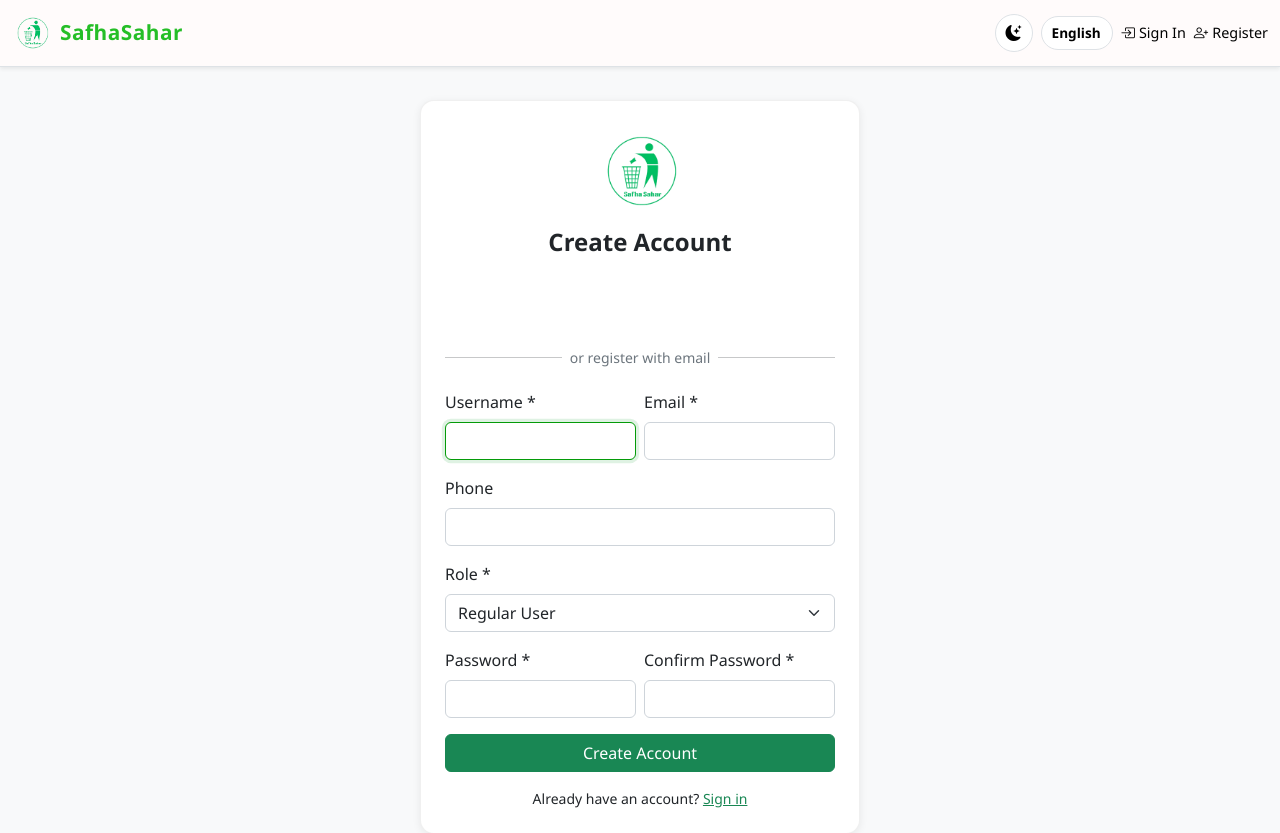
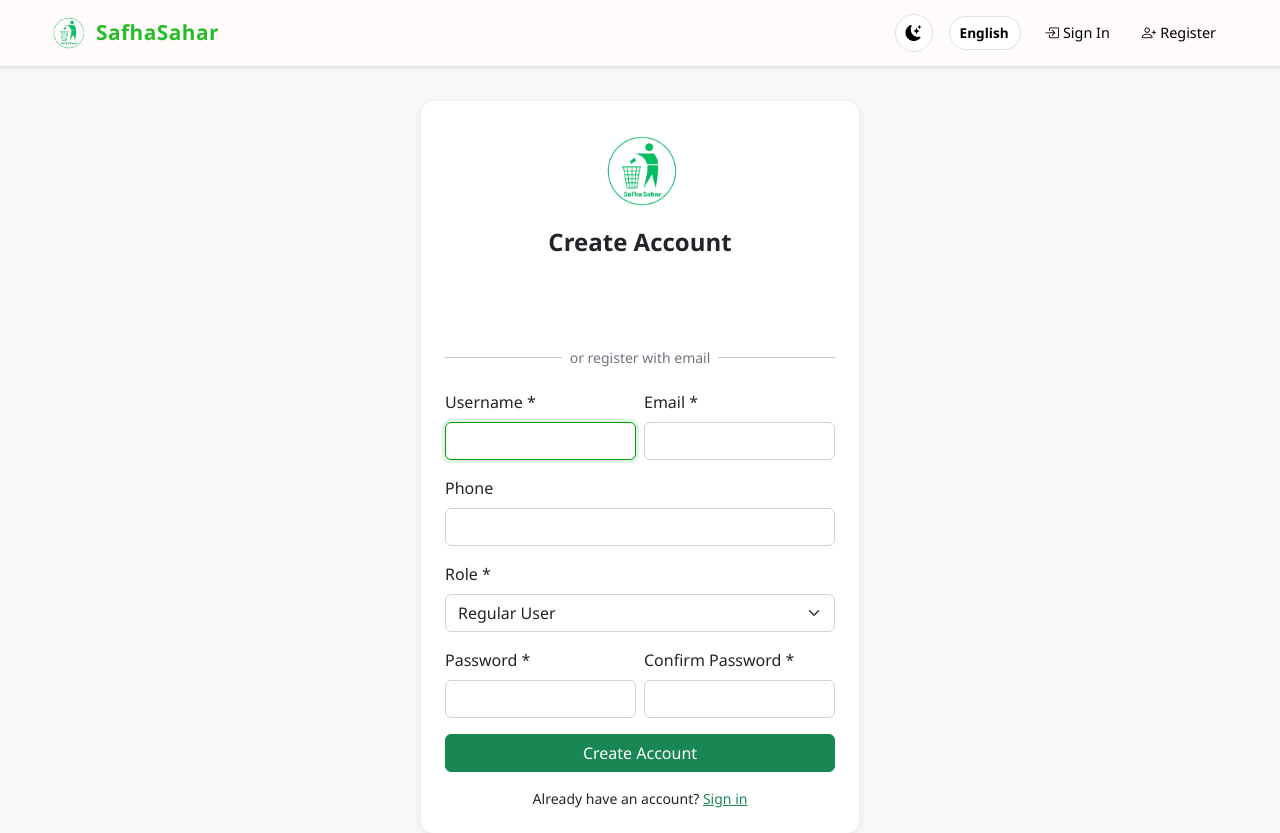
Before and after one commit to educationroz/waste_reporting_system, a Django app: page /register/ in a window 1280 px wide. Shown: the top 833 px of the page. Run offline with Django 5.2, Linux system fonts and the light colour scheme; some libraries are stand-ins or nearby versions.

Commit message:
Center Google sign in button and fix navbar right padding for Register link

```diff
--- a/static/web_app/css/main.css
+++ b/static/web_app/css/main.css
@@ -137,10 +137,14 @@ nav.navbar {
 .navbar .nav-link {
     color: var(--text-primary) !important;
     font-size: 0.9rem;
-    transition: color 0.2s ease-in-out;
+    padding: 0.35rem 0.65rem;
+    border-radius: 6px;
+    white-space: nowrap;
+    transition: color 0.2s ease-in-out, background-color 0.2s ease-in-out;
 }
 .navbar .nav-link:hover {
     color: var(--brand-green) !important;
+    background-color: var(--bg-hover, rgba(0,0,0,0.04));
 }
 .navbar-brand {
     font-size: 1.3rem;
--- a/templates/web_app/base.html
+++ b/templates/web_app/base.html
@@ -170,8 +170,8 @@
 <body hx-ext="head-support" hx-boost="true" hx-target="#content-app" hx-select="#content-app" hx-swap="outerHTML show:window:top">
 
 <!-- NAVBAR SECTION -->
-<nav class="navbar navbar-light shadow-sm sticky-top" style="z-index: 1030;">
-    <div class="container-fluid d-flex align-items-center flex-nowrap position-relative">
+<nav class="navbar navbar-light shadow-sm sticky-top px-3 px-sm-4 px-lg-5" style="z-index: 1030;">
+    <div class="container-fluid d-flex align-items-center flex-nowrap position-relative px-0">
         <a class="navbar-brand notranslate d-flex align-items-center flex-shrink-1 me-2" href="/" translate="no" style="min-width:0;">
             <img src="{% static 'web_app/image/SafhaSahar.png' %}" alt="{% trans 'Logo' %}" width="40" height="40" class="d-inline-block align-text-top me-2 flex-shrink-0">
             <span class="fw-semibold text-truncate" style="color: #25be27;">
@@ -187,7 +187,7 @@
             </button>
 
         <!-- Right Side Container: icon group. Desktop = always inline. Mobile = hidden until toggled -->
-        <div id="navQuickMenu" class="d-none d-md-flex align-items-center ms-md-auto gap-2 flex-shrink-0">
+        <div id="navQuickMenu" class="d-none d-md-flex align-items-center ms-md-auto gap-2 gap-lg-3 flex-shrink-0 pe-1 pe-lg-2">
             <!-- Dark/Light Theme Toggle -->
             <button id="theme-toggle-btn" class="btn theme-toggle-btn"
                     type="button" onclick="toggleTheme()" aria-label="{% trans 'Toggle dark/light theme' %}" title="{% trans 'Toggle theme' %}">
@@ -228,12 +228,12 @@
             </form>
 
             {% if user.is_authenticated %}
-                <a class="nav-link position-relative px-1" href="{% url 'notifications' %}">
+                <a class="nav-link position-relative px-2 py-1" href="{% url 'notifications' %}">
                     <i class="bi bi-bell fs-5"></i>
                     <span id="notif-badge" class="position-absolute top-0 start-100 translate-middle badge rounded-pill bg-danger d-none"></span>
                 </a>
                 <div class="dropdown">
-                    <a class="nav-link dropdown-toggle d-flex align-items-center" href="#" hx-boost="false" data-bs-toggle="dropdown">
+                    <a class="nav-link dropdown-toggle d-flex align-items-center px-2 py-1" href="#" hx-boost="false" data-bs-toggle="dropdown">
                         <!--
                             Wrapped in #navbar-avatar-slot so profile.html can
                             swap the img/icon in place after a successful
@@ -258,8 +258,8 @@
                     </ul>
                 </div>
             {% else %}
-                <a class="nav-link" href="{% url 'login' %}" hx-boost="false"><i class="bi bi-box-arrow-in-right me-1"></i>{% trans 'Sign In' %}</a>
-                <a class="nav-link" href="{% url 'register' %}" hx-boost="false"><i class="bi bi-person-plus me-1"></i>{% trans 'Register' %}</a>
+                <a class="nav-link px-2 py-1" href="{% url 'login' %}" hx-boost="false"><i class="bi bi-box-arrow-in-right me-1"></i>{% trans 'Sign In' %}</a>
+                <a class="nav-link px-2 py-1" href="{% url 'register' %}" hx-boost="false"><i class="bi bi-person-plus me-1"></i>{% trans 'Register' %}</a>
             {% endif %}
         </div>
     </div>
--- a/templates/web_app/register.html
+++ b/templates/web_app/register.html
@@ -87,14 +87,24 @@
     }
     .google-btn-wrapper {
         min-height: 44px;
-        overflow: hidden;
+        display: flex;
+        justify-content: center;
+        align-items: center;
+        width: 100%;
+        margin: 0 auto;
     }
     #g_id_signin_container {
         width: 100% !important;
         max-width: 100% !important;
-        display: flex;
-        justify-content: center;
-        align-items: center;
+        display: flex !important;
+        justify-content: center !important;
+        align-items: center !important;
+        text-align: center !important;
+    }
+    #g_id_signin_container > div {
+        margin: 0 auto !important;
+        display: flex !important;
+        justify-content: center !important;
     }
     #g_id_signin_container iframe {
         max-width: 100% !important;
```
Also changed, not shown: templates/web_app/login.html (+14 -4 lines).
